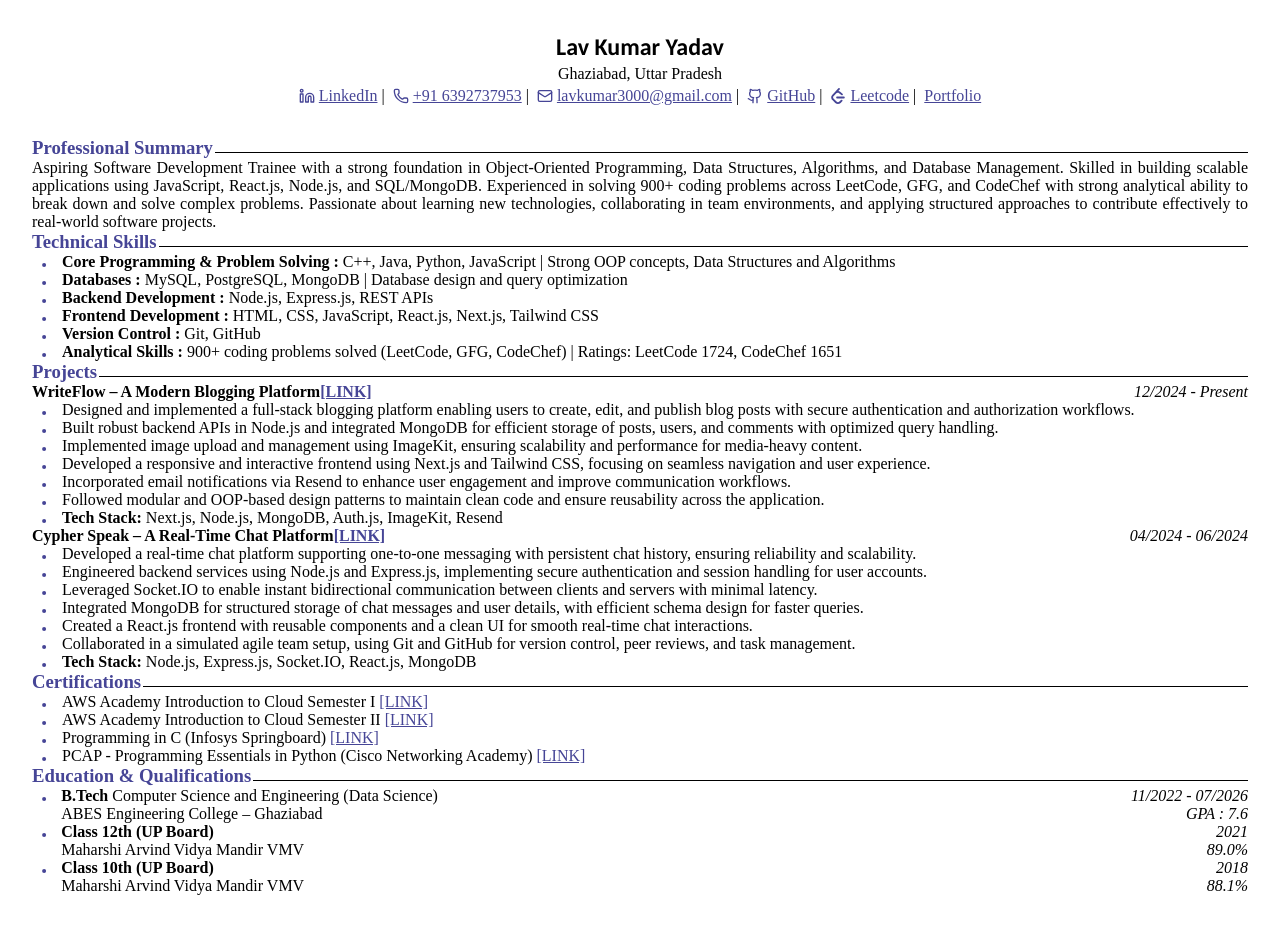
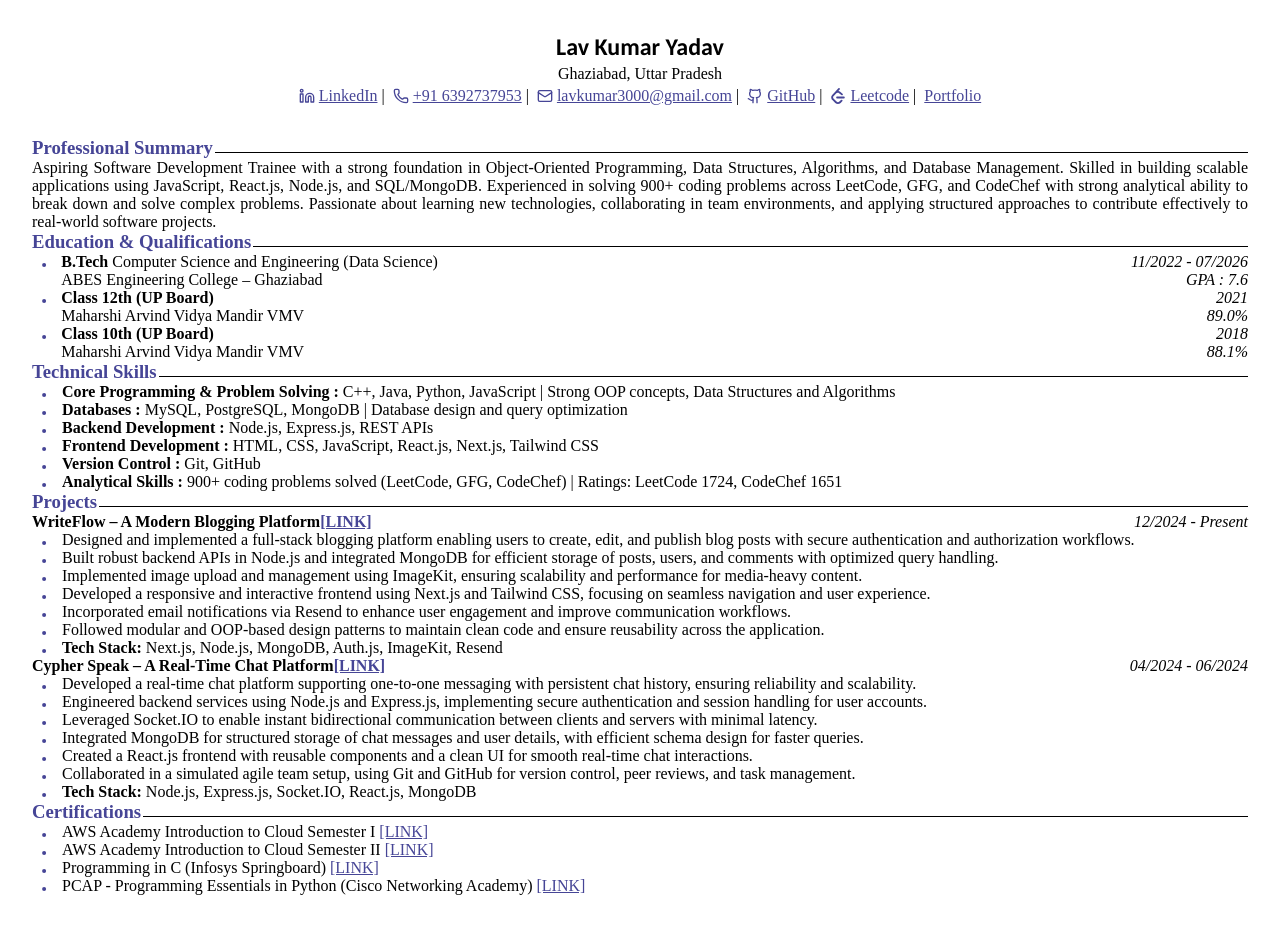
Before and after one commit to lav5588/resume, a React (Vite) app: page / in a window 1280 px wide. Built offline with nearby package versions, Linux system fonts and the light colour scheme.

Commit message:
update order of education

```diff
--- a/src/components/Resume.tsx
+++ b/src/components/Resume.tsx
@@ -20,6 +20,10 @@ const Resume = () => {
             />
             <ProffessionsalSummary />
 
+            <SectionHeading
+                heading="Education & Qualifications"
+            />
+            <EducationsAndQualifications />
 
             <SectionHeading
                 heading="Technical Skills"
@@ -39,10 +43,7 @@ const Resume = () => {
             {data.certifications.length > 0 && <Certifications />}
 
 
-            <SectionHeading
-                heading="Education & Qualifications"
-            />
-            <EducationsAndQualifications />
+
 
 
 
```
